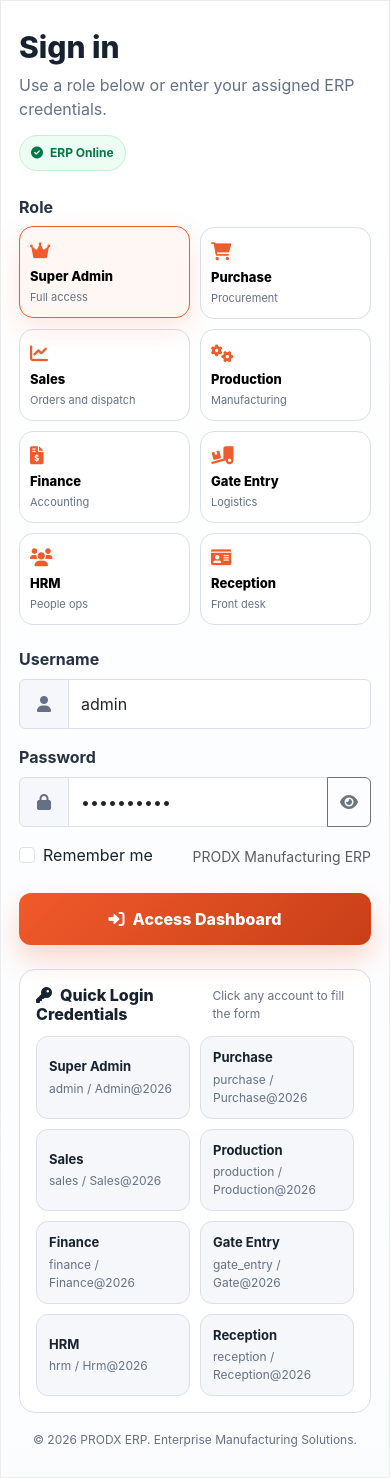
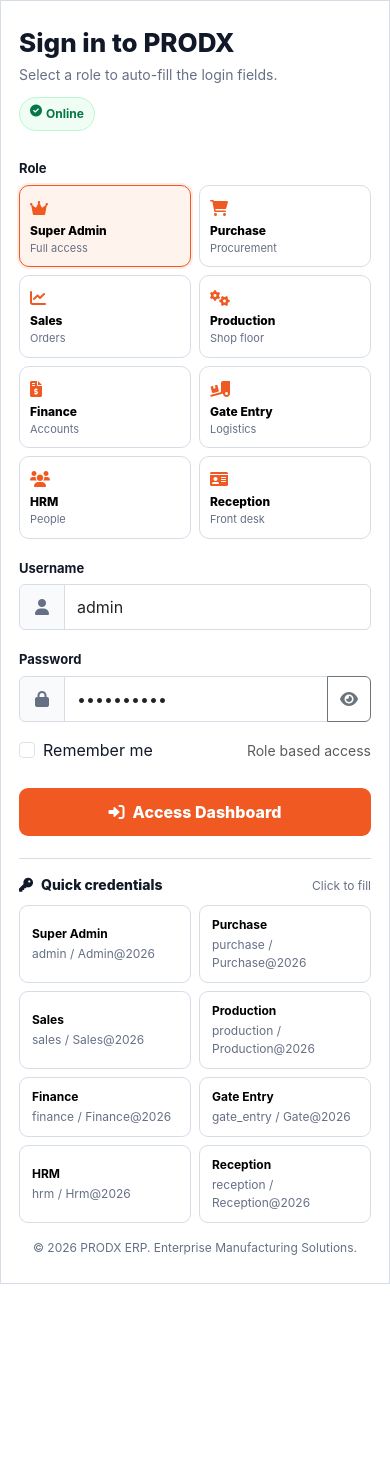
Before and after one commit to rupeshsahu1984/manufacturingerp, a CodeIgniter 4 app: the page made by app/Views/auth/login.php in a window 390 px wide. After the commit the page ends 1284 px from the top, so only its background shows below. Run offline with PHP 8.4 and a stand-in for CodeIgniter, Linux system fonts and the light colour scheme; the template is opened without the code that fills it, so the values that code supplies are empty; some libraries are stand-ins or nearby versions.

Commit message:
Refine login design and page alignment

```diff
--- a/app/Views/auth/login.php
+++ b/app/Views/auth/login.php
@@ -8,153 +8,145 @@
     <link href="https://cdnjs.cloudflare.com/ajax/libs/font-awesome/6.0.0/css/all.min.css" rel="stylesheet">
     <style>
         :root {
-            --brand: #f15a2b;
-            --brand-dark: #c83f18;
-            --ink: #17212f;
+            --brand: #f05a22;
+            --brand-soft: #fff3ed;
+            --ink: #111827;
             --muted: #667085;
-            --line: #d9e0ea;
-            --surface: #ffffff;
-            --soft: #f5f7fb;
-            --panel: #101828;
+            --line: #d7dde7;
+            --panel: #182230;
+            --page: #eef2f6;
+            --white: #fff;
         }
 
-        * {
-            box-sizing: border-box;
-        }
+        * { box-sizing: border-box; }
 
         body {
             min-height: 100vh;
             margin: 0;
             font-family: Inter, "Segoe UI", Arial, sans-serif;
             color: var(--ink);
-            background:
-                radial-gradient(circle at 12% 18%, rgba(241, 90, 43, 0.14), transparent 28%),
-                linear-gradient(135deg, #eef2f7 0%, #f7f9fc 48%, #eef3f8 100%);
+            background: var(--page);
         }
 
         .login-shell {
             min-height: 100vh;
             display: grid;
             place-items: center;
-            padding: 32px 18px;
+            padding: 32px;
         }
 
-        .login-card {
-            width: min(1180px, 100%);
-            min-height: 720px;
+        .login-frame {
+            width: min(1060px, 100%);
             display: grid;
-            grid-template-columns: 0.95fr 1.05fr;
+            grid-template-columns: 420px minmax(0, 1fr);
+            border: 1px solid var(--line);
+            border-radius: 14px;
             overflow: hidden;
-            border: 1px solid rgba(16, 24, 40, 0.08);
-            border-radius: 22px;
-            background: var(--surface);
-            box-shadow: 0 26px 70px rgba(15, 23, 42, 0.16);
+            background: var(--white);
+            box-shadow: 0 22px 60px rgba(16, 24, 40, 0.14);
         }
 
-        .brand-panel {
-            position: relative;
-            padding: 52px;
+        .system-panel {
+            padding: 36px;
             color: #fff;
-            background:
-                linear-gradient(rgba(16, 24, 40, 0.88), rgba(16, 24, 40, 0.88)),
-                url("https://images.unsplash.com/photo-1581091226825-a6a2a5aee158?auto=format&fit=crop&w=1200&q=80") center/cover;
+            background: linear-gradient(180deg, #1d2939 0%, #111827 100%);
+        }
+
+        .brand-row {
+            display: flex;
+            align-items: center;
+            gap: 12px;
+            margin-bottom: 44px;
         }
 
         .brand-mark {
-            display: inline-flex;
-            align-items: center;
-            gap: 12px;
-            margin-bottom: 72px;
-            font-weight: 800;
-            letter-spacing: 0.02em;
+            width: 42px;
+            height: 42px;
+            display: grid;
+            place-items: center;
+            border-radius: 10px;
+            background: var(--brand);
         }
 
-        .brand-icon {
-            width: 44px;
-            height: 44px;
-            display: grid;
-            place-items: center;
-            border-radius: 12px;
-            background: var(--brand);
-            box-shadow: 0 12px 28px rgba(241, 90, 43, 0.36);
+        .brand-title {
+            font-size: 17px;
+            font-weight: 800;
         }
 
-        .brand-panel h1 {
-            max-width: 500px;
-            margin: 0 0 18px;
-            font-size: 42px;
-            line-height: 1.08;
+        .brand-subtitle {
+            color: rgba(255, 255, 255, 0.62);
+            font-size: 12px;
+        }
+
+        .system-panel h1 {
+            margin: 0 0 12px;
+            font-size: 30px;
+            line-height: 1.15;
             font-weight: 800;
             letter-spacing: 0;
         }
 
-        .brand-panel p {
-            max-width: 520px;
+        .system-panel p {
             margin: 0;
-            color: rgba(255, 255, 255, 0.78);
-            line-height: 1.7;
+            color: rgba(255, 255, 255, 0.72);
+            line-height: 1.65;
         }
 
-        .metric-grid {
+        .module-list {
             display: grid;
-            grid-template-columns: repeat(2, minmax(0, 1fr));
-            gap: 14px;
-            margin-top: 52px;
+            gap: 10px;
+            margin-top: 34px;
         }
 
-        .metric {
-            padding: 18px;
-            border: 1px solid rgba(255, 255, 255, 0.16);
-            border-radius: 14px;
-            background: rgba(255, 255, 255, 0.08);
-            backdrop-filter: blur(8px);
-        }
-
-        .metric strong {
-            display: block;
-            margin-bottom: 4px;
-            font-size: 22px;
-        }
-
-        .metric span {
-            color: rgba(255, 255, 255, 0.72);
+        .module-item {
+            display: flex;
+            align-items: center;
+            gap: 10px;
+            padding: 11px 12px;
+            border: 1px solid rgba(255, 255, 255, 0.11);
+            border-radius: 10px;
+            background: rgba(255, 255, 255, 0.05);
+            color: rgba(255, 255, 255, 0.84);
             font-size: 13px;
         }
 
-        .form-panel {
-            padding: 42px 48px;
-            background: linear-gradient(180deg, #fff 0%, #fbfcfe 100%);
+        .module-item i {
+            width: 18px;
+            color: #ffb088;
+            text-align: center;
         }
 
-        .login-header {
+        .login-panel {
+            padding: 36px 42px;
+        }
+
+        .login-top {
             display: flex;
             justify-content: space-between;
             align-items: flex-start;
-            gap: 18px;
+            gap: 16px;
             margin-bottom: 24px;
         }
 
-        .login-header h2 {
-            margin: 0 0 8px;
-            font-size: 30px;
+        .login-top h2 {
+            margin: 0 0 6px;
+            font-size: 26px;
             font-weight: 800;
             letter-spacing: 0;
         }
 
-        .login-header p {
+        .login-top p {
             margin: 0;
             color: var(--muted);
+            font-size: 14px;
         }
 
-        .status-pill {
-            display: inline-flex;
-            align-items: center;
-            gap: 7px;
-            padding: 8px 11px;
-            border: 1px solid #c7f0d8;
+        .environment-badge {
+            padding: 7px 10px;
+            border: 1px solid #bbf7d0;
             border-radius: 999px;
             color: #067647;
-            background: #ecfdf3;
+            background: #f0fdf4;
             font-size: 12px;
             font-weight: 700;
             white-space: nowrap;
@@ -163,104 +155,113 @@
         .role-grid {
             display: grid;
             grid-template-columns: repeat(4, minmax(0, 1fr));
-            gap: 10px;
-            margin-bottom: 22px;
+            gap: 8px;
+        }
+
+        .role-option,
+        .credential-btn {
+            border: 1px solid var(--line);
+            background: #fff;
+            text-align: left;
+            cursor: pointer;
+            transition: border-color .16s ease, background .16s ease, box-shadow .16s ease;
         }
 
         .role-option {
-            min-height: 88px;
-            border: 1px solid var(--line);
-            border-radius: 14px;
-            padding: 12px 10px;
-            text-align: left;
-            cursor: pointer;
-            background: #fff;
-            transition: border-color 0.18s ease, box-shadow 0.18s ease, transform 0.18s ease;
+            min-height: 74px;
+            padding: 10px;
+            border-radius: 10px;
         }
 
         .role-option:hover,
-        .role-option.selected {
+        .role-option.selected,
+        .credential-btn:hover {
             border-color: var(--brand);
-            box-shadow: 0 10px 28px rgba(241, 90, 43, 0.14);
-            transform: translateY(-1px);
+            background: var(--brand-soft);
         }
 
         .role-option.selected {
-            background: #fff7f3;
+            box-shadow: 0 0 0 2px rgba(240, 90, 34, .12);
         }
 
         .role-option i {
             color: var(--brand);
-            font-size: 18px;
-            margin-bottom: 8px;
+            font-size: 16px;
+            margin-bottom: 6px;
         }
 
         .role-name {
-            font-size: 13px;
+            font-size: 12px;
             font-weight: 800;
         }
 
         .role-desc {
-            margin-top: 2px;
             color: var(--muted);
             font-size: 11px;
+            white-space: nowrap;
+            overflow: hidden;
+            text-overflow: ellipsis;
         }
 
         .form-label {
+            margin-bottom: 6px;
+            font-size: 13px;
             font-weight: 700;
-            color: #263244;
         }
 
         .input-group-text,
         .form-control {
-            min-height: 50px;
+            min-height: 46px;
             border-color: var(--line);
         }
 
         .input-group-text {
-            width: 50px;
+            width: 46px;
             justify-content: center;
+            background: #f8fafc;
             color: var(--muted);
-            background: var(--soft);
         }
 
         .form-control:focus {
             border-color: var(--brand);
-            box-shadow: 0 0 0 0.2rem rgba(241, 90, 43, 0.13);
+            box-shadow: 0 0 0 .2rem rgba(240, 90, 34, .12);
         }
 
         .btn-login {
-            min-height: 52px;
+            min-height: 48px;
             border: 0;
-            border-radius: 12px;
+            border-radius: 9px;
+            background: var(--brand);
             color: #fff;
-            background: linear-gradient(135deg, var(--brand), var(--brand-dark));
             font-weight: 800;
-            box-shadow: 0 14px 28px rgba(241, 90, 43, 0.24);
+        }
+
+        .btn-login:hover {
+            background: #d94d1b;
+            color: #fff;
         }
 
         .credential-panel {
-            margin-top: 24px;
-            padding: 16px;
-            border: 1px solid var(--line);
-            border-radius: 16px;
-            background: #fff;
+            margin-top: 22px;
+            padding-top: 18px;
+            border-top: 1px solid var(--line);
         }
 
-        .credential-header {
+        .credential-heading {
             display: flex;
             justify-content: space-between;
             align-items: center;
             gap: 12px;
-            margin-bottom: 12px;
+            margin-bottom: 10px;
         }
 
-        .credential-header h6 {
+        .credential-heading h3 {
             margin: 0;
+            font-size: 14px;
             font-weight: 800;
         }
 
-        .credential-header span {
+        .credential-heading span {
             color: var(--muted);
             font-size: 12px;
         }
@@ -268,22 +269,12 @@
         .credential-grid {
             display: grid;
             grid-template-columns: repeat(2, minmax(0, 1fr));
-            gap: 10px;
+            gap: 8px;
         }
 
         .credential-btn {
-            border: 1px solid var(--line);
-            border-radius: 12px;
-            padding: 11px 12px;
-            text-align: left;
-            color: var(--ink);
-            background: var(--soft);
-            transition: border-color 0.18s ease, background 0.18s ease;
-        }
-
-        .credential-btn:hover {
-            border-color: var(--brand);
-            background: #fff7f3;
+            padding: 10px 12px;
+            border-radius: 9px;
         }
 
         .credential-btn strong,
@@ -292,58 +283,34 @@
         }
 
         .credential-btn strong {
-            font-size: 13px;
+            font-size: 12px;
         }
 
         .credential-btn span {
-            margin-top: 3px;
+            margin-top: 2px;
             color: var(--muted);
             font-size: 12px;
         }
 
         .login-footer {
-            margin-top: 18px;
+            margin-top: 16px;
             color: var(--muted);
             font-size: 12px;
             text-align: center;
         }
 
-        @media (max-width: 980px) {
-            .login-card {
-                grid-template-columns: 1fr;
-            }
-
-            .brand-panel {
-                display: none;
-            }
+        @media (max-width: 960px) {
+            .login-frame { grid-template-columns: 1fr; }
+            .system-panel { display: none; }
         }
 
-        @media (max-width: 620px) {
-            .login-shell {
-                padding: 0;
-            }
-
-            .login-card {
-                min-height: 100vh;
-                border-radius: 0;
-            }
-
-            .form-panel {
-                padding: 28px 18px;
-            }
-
-            .login-header {
-                display: block;
-            }
-
-            .status-pill {
-                margin-top: 14px;
-            }
-
-            .role-grid,
-            .credential-grid {
-                grid-template-columns: repeat(2, minmax(0, 1fr));
-            }
+        @media (max-width: 640px) {
+            .login-shell { padding: 0; }
+            .login-frame { min-height: 100vh; border-radius: 0; }
+            .login-panel { padding: 26px 18px; }
+            .login-top { display: block; }
+            .environment-badge { display: inline-flex; margin-top: 12px; }
+            .role-grid, .credential-grid { grid-template-columns: repeat(2, minmax(0, 1fr)); }
         }
     </style>
 </head>
@@ -352,51 +319,43 @@
     $credentials = [
         ['role' => 'super_admin', 'label' => 'Super Admin', 'desc' => 'Full access', 'icon' => 'fa-crown', 'username' => 'admin', 'password' => 'Admin@2026'],
         ['role' => 'purchase', 'label' => 'Purchase', 'desc' => 'Procurement', 'icon' => 'fa-cart-shopping', 'username' => 'purchase', 'password' => 'Purchase@2026'],
-        ['role' => 'sales', 'label' => 'Sales', 'desc' => 'Orders and dispatch', 'icon' => 'fa-chart-line', 'username' => 'sales', 'password' => 'Sales@2026'],
-        ['role' => 'production', 'label' => 'Production', 'desc' => 'Manufacturing', 'icon' => 'fa-gears', 'username' => 'production', 'password' => 'Production@2026'],
-        ['role' => 'finance', 'label' => 'Finance', 'desc' => 'Accounting', 'icon' => 'fa-file-invoice-dollar', 'username' => 'finance', 'password' => 'Finance@2026'],
+        ['role' => 'sales', 'label' => 'Sales', 'desc' => 'Orders', 'icon' => 'fa-chart-line', 'username' => 'sales', 'password' => 'Sales@2026'],
+        ['role' => 'production', 'label' => 'Production', 'desc' => 'Shop floor', 'icon' => 'fa-gears', 'username' => 'production', 'password' => 'Production@2026'],
+        ['role' => 'finance', 'label' => 'Finance', 'desc' => 'Accounts', 'icon' => 'fa-file-invoice-dollar', 'username' => 'finance', 'password' => 'Finance@2026'],
         ['role' => 'gate_entry', 'label' => 'Gate Entry', 'desc' => 'Logistics', 'icon' => 'fa-truck-ramp-box', 'username' => 'gate_entry', 'password' => 'Gate@2026'],
-        ['role' => 'hrm', 'label' => 'HRM', 'desc' => 'People ops', 'icon' => 'fa-users', 'username' => 'hrm', 'password' => 'Hrm@2026'],
+        ['role' => 'hrm', 'label' => 'HRM', 'desc' => 'People', 'icon' => 'fa-users', 'username' => 'hrm', 'password' => 'Hrm@2026'],
         ['role' => 'reception', 'label' => 'Reception', 'desc' => 'Front desk', 'icon' => 'fa-id-card', 'username' => 'reception', 'password' => 'Reception@2026'],
     ];
 ?>
     <main class="login-shell">
-        <section class="login-card">
-            <aside class="brand-panel">
-                <div class="brand-mark">
-                    <span class="brand-icon"><i class="fas fa-industry"></i></span>
-                    <span>PRODX ERP</span>
+        <section class="login-frame">
+            <aside class="system-panel">
+                <div class="brand-row">
+                    <div class="brand-mark"><i class="fas fa-industry"></i></div>
+                    <div>
+                        <div class="brand-title">PRODX ERP</div>
+                        <div class="brand-subtitle">Manufacturing operations suite</div>
+                    </div>
                 </div>
-                <h1>Manufacturing operations, finance, and teams in one control center.</h1>
-                <p>Track procurement, production, inventory, sales, HR, accounting, and reporting from a single role-aware ERP workspace.</p>
 
-                <div class="metric-grid">
-                    <div class="metric">
-                        <strong>8</strong>
-                        <span>Core business modules</span>
-                    </div>
-                    <div class="metric">
-                        <strong>24/7</strong>
-                        <span>Plant-ready access</span>
-                    </div>
-                    <div class="metric">
-                        <strong>Live</strong>
-                        <span>Inventory and sales views</span>
-                    </div>
-                    <div class="metric">
-                        <strong>Secure</strong>
-                        <span>Role based sign in</span>
-                    </div>
+                <h1>Secure access for your factory operations.</h1>
+                <p>Manage procurement, inventory, production, sales, finance, HR, and reporting from one role-based workspace.</p>
+
+                <div class="module-list">
+                    <div class="module-item"><i class="fas fa-boxes-stacked"></i> Inventory and warehouse control</div>
+                    <div class="module-item"><i class="fas fa-cart-shopping"></i> Purchase bills, orders, and vendors</div>
+                    <div class="module-item"><i class="fas fa-gears"></i> Production planning and job tracking</div>
+                    <div class="module-item"><i class="fas fa-chart-column"></i> Operational reports and analytics</div>
                 </div>
             </aside>
 
-            <section class="form-panel">
-                <div class="login-header">
+            <section class="login-panel">
+                <div class="login-top">
                     <div>
-                        <h2>Sign in</h2>
-                        <p>Use a role below or enter your assigned ERP credentials.</p>
+                        <h2>Sign in to PRODX</h2>
+                        <p>Select a role to auto-fill the login fields.</p>
                     </div>
-                    <div class="status-pill"><i class="fas fa-circle-check"></i> ERP Online</div>
+                    <div class="environment-badge"><i class="fas fa-circle-check me-1"></i> Online</div>
                 </div>
 
                 <?php if (session()->getFlashdata('error')): ?>
@@ -459,7 +418,7 @@
                             <input class="form-check-input" type="checkbox" id="remember" name="remember">
                             <label class="form-check-label" for="remember">Remember me</label>
                         </div>
-                        <small class="text-muted">PRODX Manufacturing ERP</small>
+                        <small class="text-muted">Role based access</small>
                     </div>
 
                     <button type="submit" class="btn btn-login w-100">
@@ -468,9 +427,9 @@
                 </form>
 
                 <div class="credential-panel">
-                    <div class="credential-header">
-                        <h6><i class="fas fa-key me-2"></i>Quick Login Credentials</h6>
-                        <span>Click any account to fill the form</span>
+                    <div class="credential-heading">
+                        <h3><i class="fas fa-key me-2"></i>Quick credentials</h3>
+                        <span>Click to fill</span>
                     </div>
                     <div class="credential-grid">
                         <?php foreach ($credentials as $credential): ?>
```
Also changed, not shown: app/Views/purchase_bill/index.php (+9 -10 lines), public/css/main.css (+19 -3 lines).
